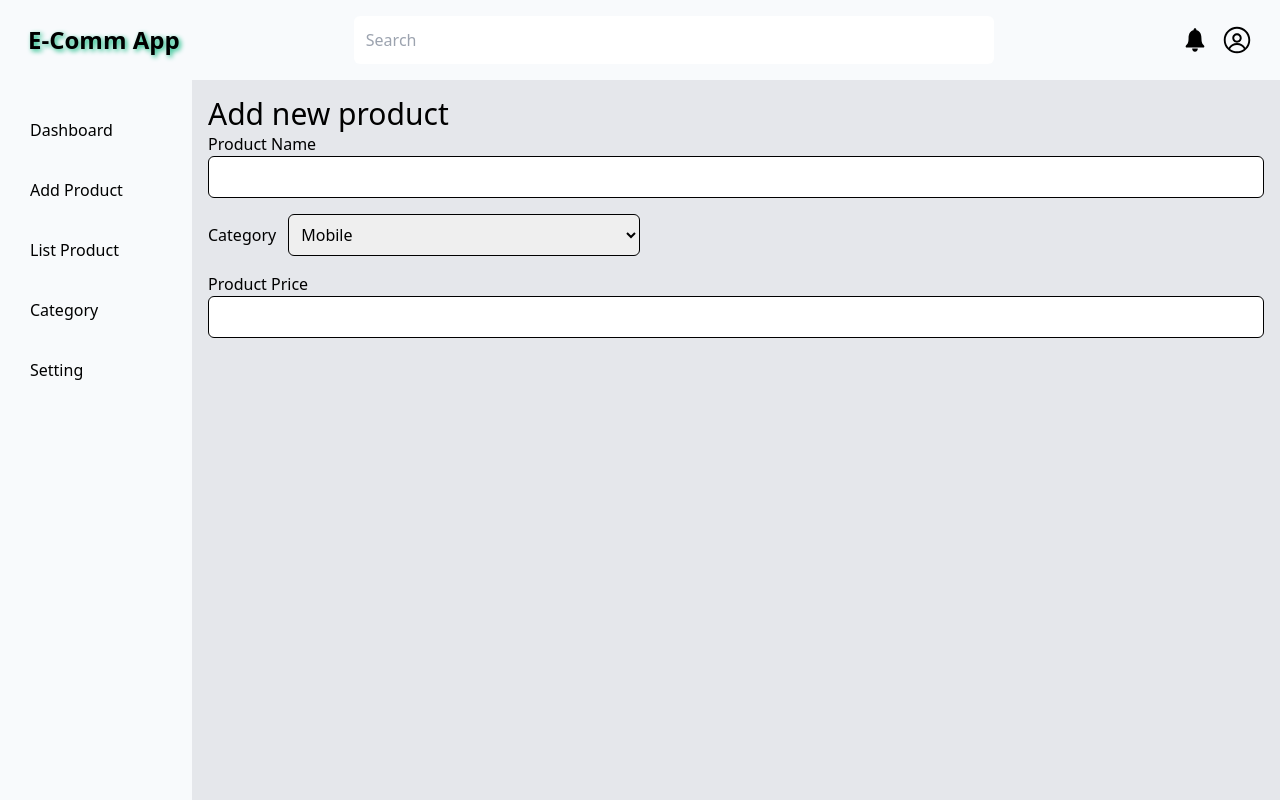
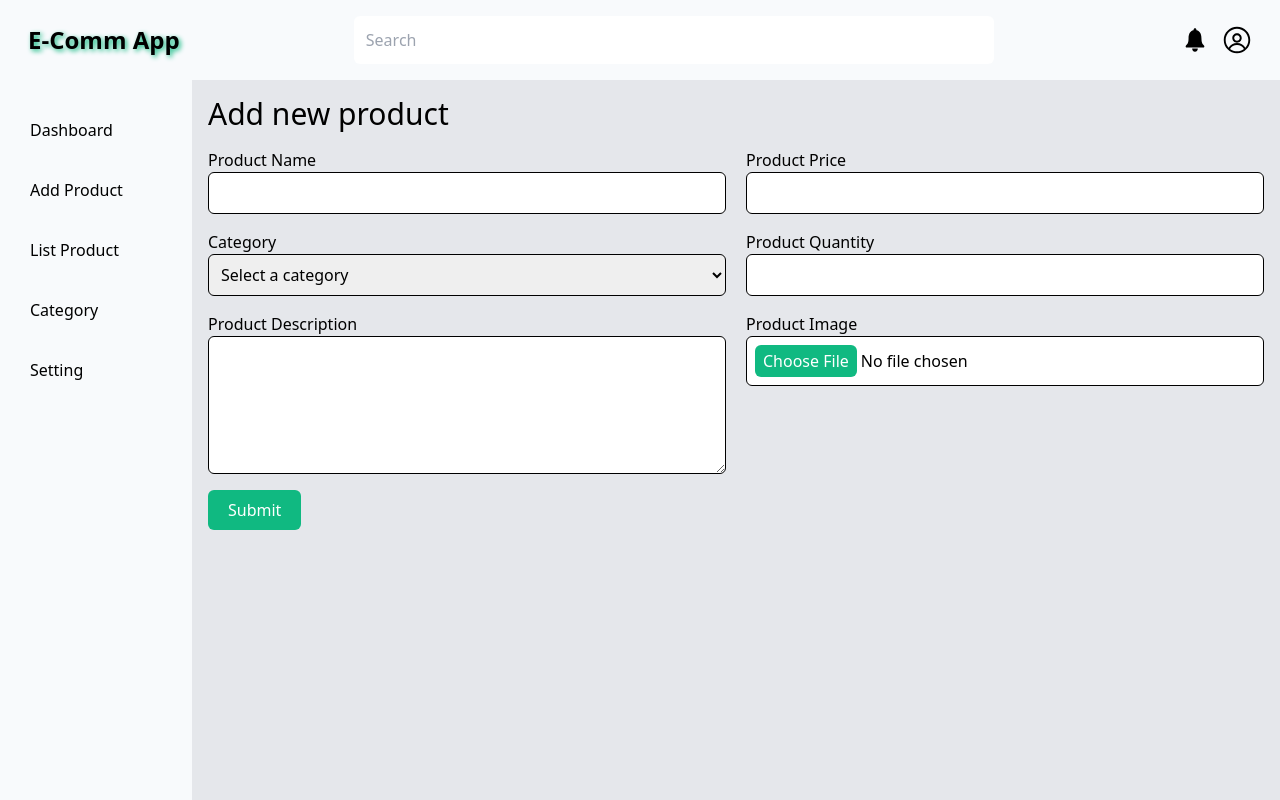
Before and after one commit to Shobik-maharjan/E-commApp, a React (Vite) app: page /addProduct in a window 1280 px wide. Built offline with nearby package versions, Linux system fonts and the light colour scheme.

Commit message:
added firebase and create product page

```diff
--- a/package.json
+++ b/package.json
@@ -10,6 +10,7 @@
     "preview": "vite preview"
   },
   "dependencies": {
+    "firebase": "^10.8.0",
     "react": "^18.2.0",
     "react-dom": "^18.2.0",
     "react-icons": "^5.0.1",
--- a/src/components/admin/addProduct/AddProduct.jsx
+++ b/src/components/admin/addProduct/AddProduct.jsx
@@ -1,42 +1,166 @@
-import React from "react";
+import React, { useState } from "react";
+import "./addProduct.scss";
+import {
+  addDoc,
+  collection,
+  doc,
+  getDocs,
+  setDoc,
+  updateDoc,
+} from "firebase/firestore";
+import { db } from "../../config/firebase";
+const AddProduct = () => {
+  const [data, setData] = useState({});
 
-const AddProduct = () => {
+  const handleChange = (e) => {
+    const { name, value } = e.target;
+    setData({
+      ...data,
+      [name]: value,
+    });
+  };
+
+  const handleSubmit = (e) => {
+    e.preventDefault();
+    const {
+      productName,
+      productPrice,
+      category,
+      productQuantity,
+      productDescription,
+    } = data;
+    const dataBase = addDoc(collection(db, "products"), {
+      productName,
+      productPrice,
+      category,
+      productQuantity,
+      productDescription,
+    });
+
+    console.log("doc written");
+  };
+
+  // for updating data
+  // const handleSubmit = async (e) => {
+  //   e.preventDefault();
+  //   const {
+  //     productName,
+  //     productPrice,
+  //     category,
+  //     productQuantity,
+  //     productDescription,
+  //   } = data;
+  //   setDoc(doc(db, "products", "KL6EL202v6GvUYApZ9b4"), {
+  //     productName,
+  //     productPrice,
+  //     category,
+  //     productQuantity,
+  //     productDescription,
+  //   });
+  // const querySnapshot = await getDocs(collection(db, "products"));
+
+  // querySnapshot.forEach((doc) => {
+  //   console.log(`${doc.id}`);
+  //   const docId = doc.id;
+  // });
+  // };
+  // fetchData();
   return (
     <>
-      <div className="w-full bg-gray-200 p-4">
-        <div className="container">
-          <h2 className="text-3xl">Add new product</h2>
-          <div className="mb-4">
+      <div className="w-full bg-gray-200  product-container overflow-y-scroll">
+        <div className="container p-4 ">
+          <h2 className="text-3xl mb-4">Add new product</h2>
+
+          <div className="flex gap-5">
+            {/* left side form inputs */}
+            <div className="flex flex-col w-full">
+              <div className="mb-4 flex flex-col">
                 <label htmlFor="productName">Product Name</label>
                 <input
                   type="text"
                   id="productName"
                   name="productName"
-              className="w-full border border-black rounded-md p-2"
+                  className="border border-black rounded-md p-2"
+                  onChange={handleChange}
                 />
               </div>
-          <div className="mb-4">
-            <label htmlFor="category" className="pr-3 text-center">
-              Category
-            </label>
+              <div className="mb-4 flex flex-col">
+                <label htmlFor="category">Category</label>
                 <select
                   name="category"
                   id="category"
-              className="w-1/3 border border-black rounded-md p-2"
+                  className="border border-black rounded-md p-2"
+                  value={data.category || ""}
+                  onChange={handleChange}
                 >
+                  <option value="" disabled>
+                    Select a category
+                  </option>
                   <option value="mobile">Mobile</option>
                   <option value="laptop">Laptop</option>
                   <option value="monitor">Monitor</option>
                 </select>
               </div>
-          <div className="mb-4">
+              <div className="mb-4 flex flex-col">
+                <label htmlFor="productName">Product Description</label>
+                <textarea
+                  type="number"
+                  cols="30"
+                  rows="5"
+                  id="productDescription"
+                  name="productDescription"
+                  className="border border-black rounded-md p-2"
+                  onChange={handleChange}
+                />
+              </div>
+            </div>
+
+            {/* right side form inputs */}
+            <div className="flex flex-col w-full">
+              <div className="mb-4 flex flex-col">
                 <label htmlFor="productName">Product Price</label>
                 <input
                   type="number"
                   id="productPrice"
                   name="productPrice"
-              className="w-full border border-black rounded-md p-2"
+                  min={0}
+                  className="border border-black rounded-md p-2 remove-arrow"
+                  onChange={handleChange}
                 />
+              </div>
+
+              <div className="mb-4 flex flex-col">
+                <label htmlFor="productName">Product Quantity</label>
+                <input
+                  type="number"
+                  id="productQuantity"
+                  name="productQuantity"
+                  min={0}
+                  className="border border-black rounded-md p-2 remove-arrow"
+                  onChange={handleChange}
+                />
+              </div>
+
+              <div className="mb-4 flex flex-col">
+                <label htmlFor="productName">Product Image</label>
+                <input
+                  type="file"
+                  id="productImage"
+                  name="productImage"
+                  accept="image/*"
+                  className="border border-black rounded-md p-2 bg-white cursor-pointer"
+                />
+              </div>
+            </div>
+          </div>
+          <div className="flex items-center">
+            <button
+              type="submit"
+              className="bg-emerald-500 px-5 py-2 rounded-md text-white hover:bg-emerald-600"
+              onClick={handleSubmit}
+            >
+              Submit
+            </button>
           </div>
         </div>
       </div>
--- /dev/null
+++ b/src/components/admin/addProduct/addProduct.scss
@@ -0,0 +1,18 @@
+.product-container {
+  height: calc(100vh - 80px);
+}
+
+.remove-arrow::-webkit-inner-spin-button,
+.remove-arrow::-webkit-outer-spin-button {
+  -webkit-appearance: none;
+  margin: 0;
+}
+
+input::file-selector-button {
+  background-color: rgb(16 185 129);
+  color: white;
+  border: none;
+  padding: 4px 8px;
+  cursor: pointer;
+  border-radius: 6px;
+}
--- a/src/components/admin/sidebar/Sidebar.jsx
+++ b/src/components/admin/sidebar/Sidebar.jsx
@@ -5,8 +5,8 @@ import { Link } from "react-router-dom";
 const Sidebar = () => {
   return (
     <>
-      <div className="min-w-48 max-w-48">
-        <ul className="sidebar-container bg-slate-50 p-5">
+      {/* <div> */}
+      <ul className="min-w-48 max-w-48 bg-slate-50 sidebar-container p-5">
         <li>
           <Link to={"/"}>
             <button className="p-2.5 my-2 hover:bg-emerald-500 hover:text-white rounded-lg w-full text-left">
@@ -43,7 +43,7 @@ const Sidebar = () => {
           </Link>
         </li>
       </ul>
-      </div>
+      {/* </div> */}
     </>
   );
 };
--- /dev/null
+++ b/src/components/config/firebase.jsx
@@ -0,0 +1,24 @@
+// Import the functions you need from the SDKs you need
+import { initializeApp } from "firebase/app";
+import { getAnalytics } from "firebase/analytics";
+import { getFirestore } from "firebase/firestore";
+
+// TODO: Add SDKs for Firebase products that you want to use
+// https://firebase.google.com/docs/web/setup#available-libraries
+
+// Your web app's Firebase configuration
+// For Firebase JS SDK v7.20.0 and later, measurementId is optional
+const firebaseConfig = {
+  apiKey: "AIzaSyDoOes1KN_RUK9sF2Pf2aob5BjtTs4vUfE",
+  authDomain: "e-commapp-72242.firebaseapp.com",
+  projectId: "e-commapp-72242",
+  storageBucket: "e-commapp-72242.appspot.com",
+  messagingSenderId: "725315202225",
+  appId: "1:725315202225:web:8f472f8791047ced160690",
+  measurementId: "G-6JX3Z41WYP",
+};
+
+// Initialize Firebase
+const app = initializeApp(firebaseConfig);
+const analytics = getAnalytics(app);
+export const db = getFirestore(app);
```
Also changed, not shown: 1 other file (tests, documents, lock files or other folders). Lines whose indentation alone changed are shown as unchanged.
